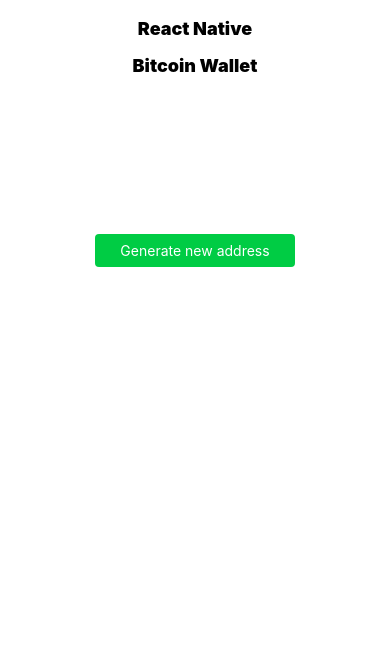
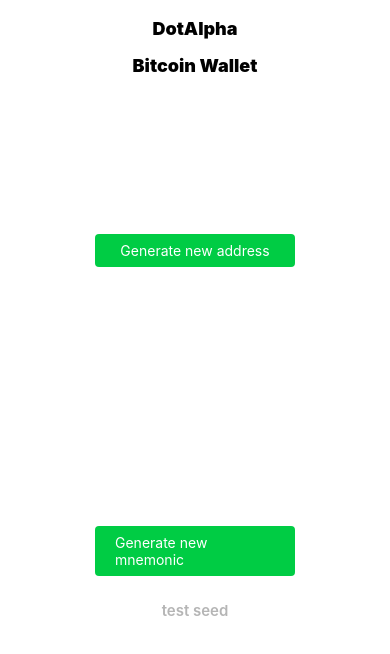
Before and after one commit to susmit/dotAlpha, a React Native app: screen / in a window 390 px wide. Shown: the top 654 px of the page. Built offline with nearby package versions, Linux system fonts and the light colour scheme.

Commit message:
adds mnemonic feature from bip39 lib

```diff
--- a/App.js
+++ b/App.js
@@ -1,5 +1,6 @@
 import './shim'
 import Bitcoin from 'react-native-bitcoinjs-lib'
+import bip39 from 'react-native-bip39'
 import React, { Component, PropTypes } from 'react'
 import {
   View,
@@ -9,17 +10,33 @@ import {
   TouchableOpacity,
 } from 'react-native'
 
-export default class RNBitcoinJSExample extends Component {
+
+export default class DotAlpa extends Component {
 
   constructor(props) {
     super(props)
 
     this.state = {
       address: '',
+      mnemonic: 'test seed',
+      seed: '',
     }
+  }
 
-    this.generateNewAddress = this.generateNewAddress.bind(this)
+  generateMnemonics = async () => {
+  try {
+    var t = await bip39.generateMnemonic()
+    return t // default to 128
+  } catch(e) {
+    return false
   }
+}
+
+  generateMnemonic = async () => {
+    //var mnemonic = bip39.validateMnemonic('basket actual')
+    let mnemonic = await this.generateMnemonics()
+    this.setState({mnemonic})
+}
 
   generateNewAddress = () => {
     const keypair = Bitcoin.ECPair.makeRandom()
@@ -29,12 +46,16 @@ export default class RNBitcoinJSExample extends Component {
   render() {
     return(
       <View style={styles.container}>
-        <Text style={styles.title}>React Native</Text>
+        <Text style={styles.title}>DotAlpha</Text>
         <Text style={[styles.title, {marginBottom: 150}]}>Bitcoin Wallet</Text>
         <TouchableOpacity onPress={this.generateNewAddress} style={styles.button}>
           <Text style={styles.buttonText}>Generate new address</Text>
         </TouchableOpacity>
-        <Text style={styles.address}>{this.state.address}</Text>
+          <Text style={styles.address}>{this.state.address}</Text>
+        <TouchableOpacity onPress={this.generateMnemonic} style={styles.button}>
+          <Text style={styles.buttonText}>Generate new mnemonic</Text>
+        </TouchableOpacity>
+        <Text style={styles.address}>{this.state.mnemonic}</Text>
       </View>
     )
   }
--- a/package.json
+++ b/package.json
@@ -23,6 +23,7 @@
     "querystring-es3": "^0.2.1",
     "react": "16.5.0",
     "react-native": "0.57.2",
+    "react-native-bip39": "^2.3.0",
     "react-native-bitcoinjs-lib": "^2.3.9",
     "react-native-crypto": "^2.1.2",
     "react-native-level-fs": "^3.0.1",
```
Also changed, not shown: 3 other files (tests, documents, lock files or other folders).
